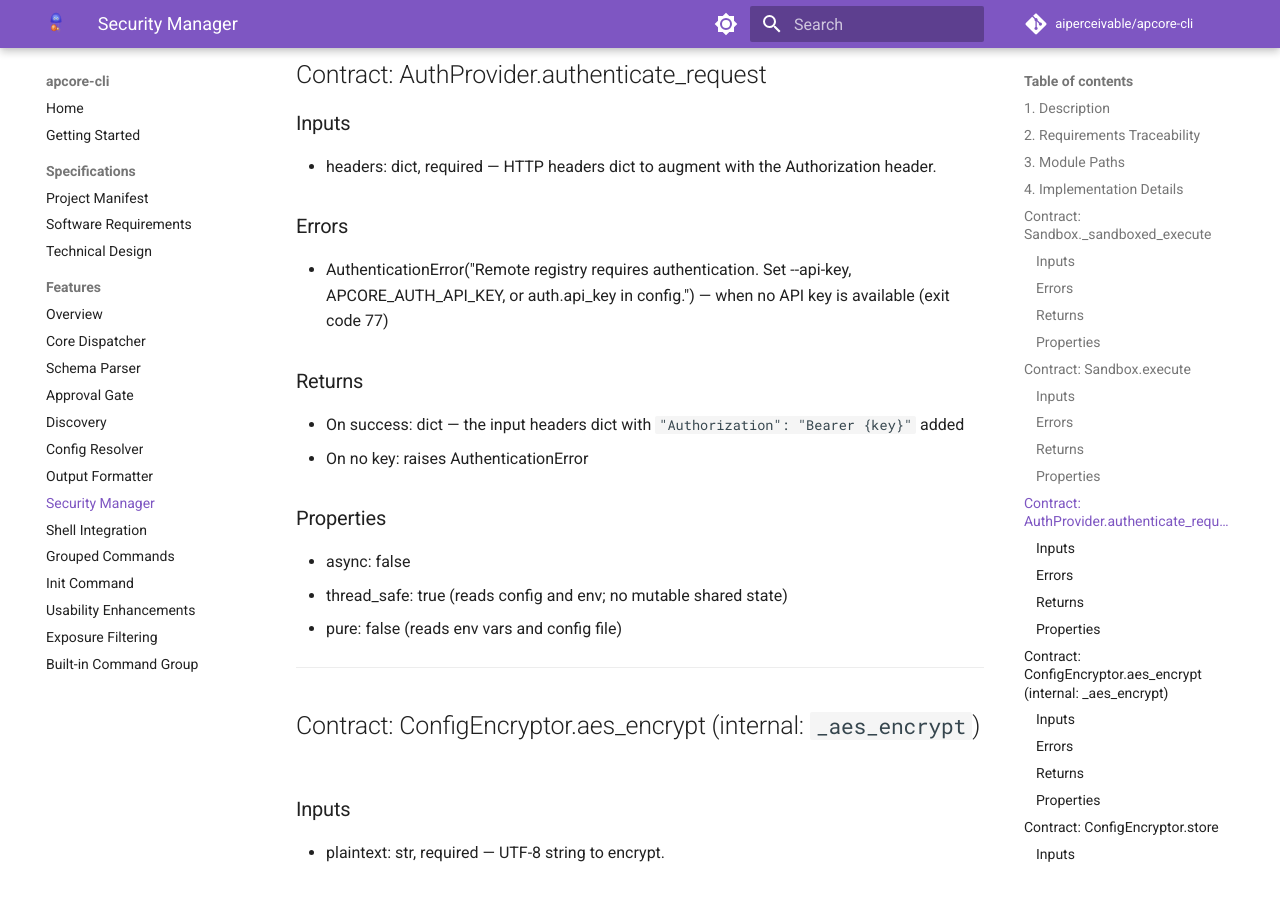
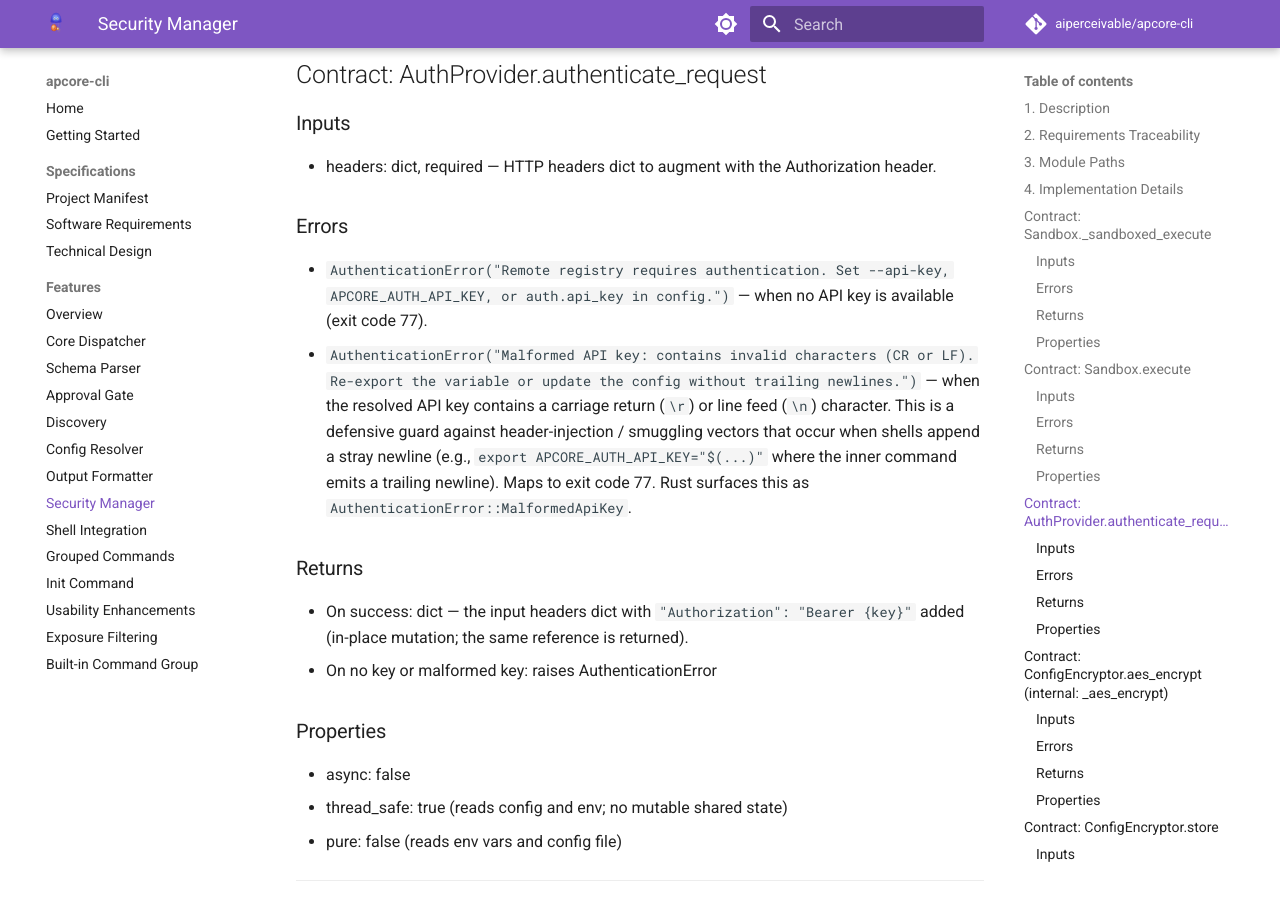
Before and after one commit to aiperceivable/apcore-cli, an MkDocs documentation site: the page built from docs/features/security.md, in a window 1280 px wide and 900 px high, scrolled down 2652 px. Built offline with MkDocs 1.6.1 and Material for MkDocs 9.7.7, drawn with Linux system fonts in a browser that asks for light colours; comment, search, counter and statistics services are not loaded; some of the changed text lies outside the part shown.

Commit message:
fix(spec): document MalformedApiKey CR/LF guard in AuthProvider (D10-008)
All three SDKs already raise an AuthenticationError when the resolved
API key contains CR or LF (defensive guard against shell-newline-bleed
producing multi-line Authorization headers). The spec ### Errors block
listed only the missing-key case. This commit adds the malformed-key
bullet and the corresponding step in the Logic Steps for section 4.1.
The ### Returns line additionally clarifies that the input headers
dict is mutated in-place and the same reference is returned — a
prerequisite for the downstream TS fix (D10-002) which currently
spreads into a new object. Surfaced by /apcore-skills:audit --scope
cli on 2026-04-26 as D10-008.

Co-Authored-By: Claude Opus 4.7 (1M context) <noreply@anthropic.com>

```diff
--- a/docs/features/security.md
+++ b/docs/features/security.md
@@ -90,11 +90,12 @@ apcore_cli/security/
 - headers: dict, required — HTTP headers dict to augment with the Authorization header.
 
 ### Errors
-- AuthenticationError("Remote registry requires authentication. Set --api-key, APCORE_AUTH_API_KEY, or auth.api_key in config.") — when no API key is available (exit code 77)
+- `AuthenticationError("Remote registry requires authentication. Set --api-key, APCORE_AUTH_API_KEY, or auth.api_key in config.")` — when no API key is available (exit code 77).
+- `AuthenticationError("Malformed API key: contains invalid characters (CR or LF). Re-export the variable or update the config without trailing newlines.")` — when the resolved API key contains a carriage return (`\r`) or line feed (`\n`) character. This is a defensive guard against header-injection / smuggling vectors that occur when shells append a stray newline (e.g., `export APCORE_AUTH_API_KEY="$(...)"` where the inner command emits a trailing newline). Maps to exit code 77. Rust surfaces this as `AuthenticationError::MalformedApiKey`.
 
 ### Returns
-- On success: dict — the input headers dict with `"Authorization": "Bearer {key}"` added
-- On no key: raises AuthenticationError
+- On success: dict — the input headers dict with `"Authorization": "Bearer {key}"` added (in-place mutation; the same reference is returned).
+- On no key or malformed key: raises AuthenticationError
 
 ### Properties
 - async: false
@@ -181,8 +182,9 @@ Logic steps:
 Logic steps:
 1. Call `key = self.get_api_key()`.
 2. If `key is None`: raise `AuthenticationError("Remote registry requires authentication. Set --api-key, APCORE_AUTH_API_KEY, or auth.api_key in config.")`.
-3. Set `headers["Authorization"] = f"Bearer {key}"`.
-4. Return `headers`.
+3. If `"\r" in key` or `"\n" in key`: raise `AuthenticationError("Malformed API key: contains invalid characters (CR or LF). Re-export the variable or update the config without trailing newlines.")`. This is a defensive guard against header injection / shell-newline-bleed (a stray `\n` from `export VAR="$(...)"` would otherwise produce a multi-line `Authorization` header).
+4. Mutate `headers` in place: `headers["Authorization"] = f"Bearer {key.strip()}"`.
+5. Return `headers` — the same reference as the input. Callers that share the headers dict observe the new `Authorization` entry without re-reading the return value.
 
 **Method: `handle_response(status_code: int) -> None`**
 
```
